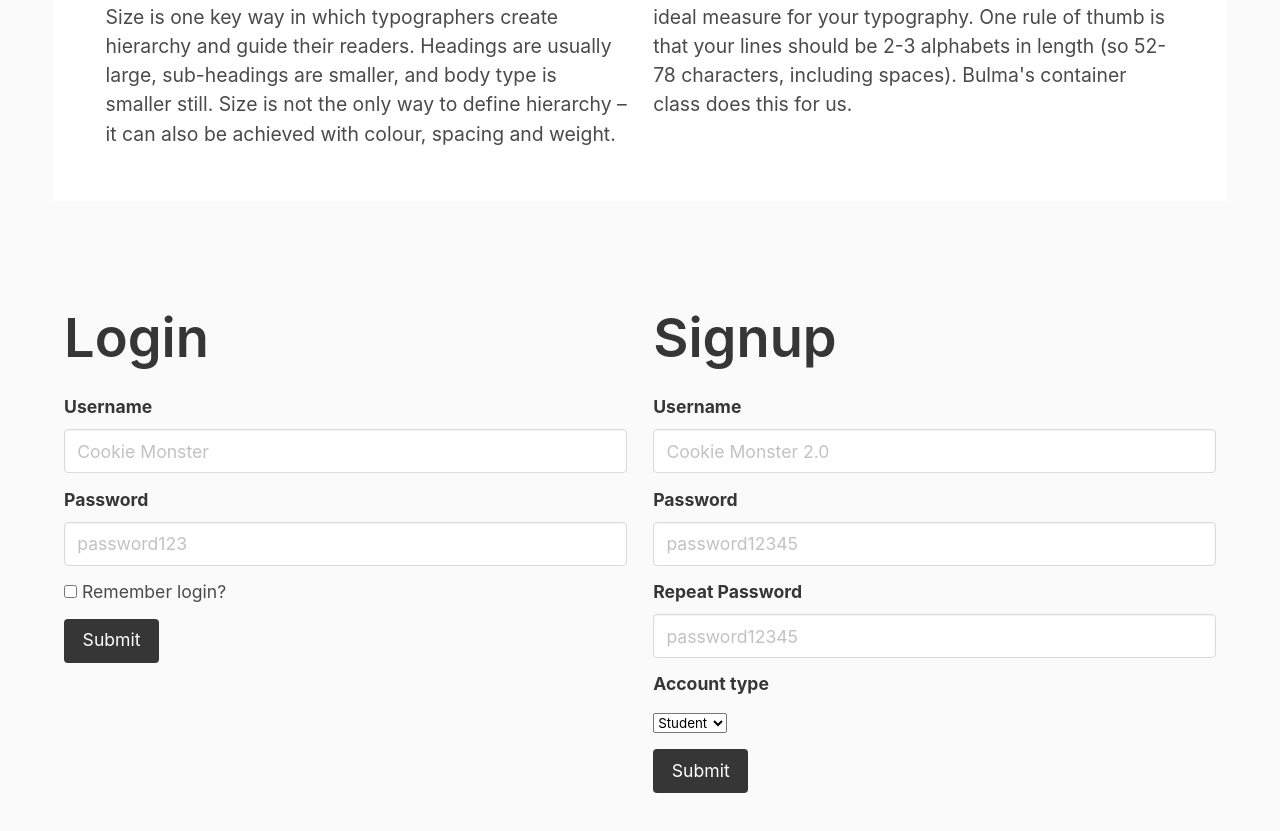
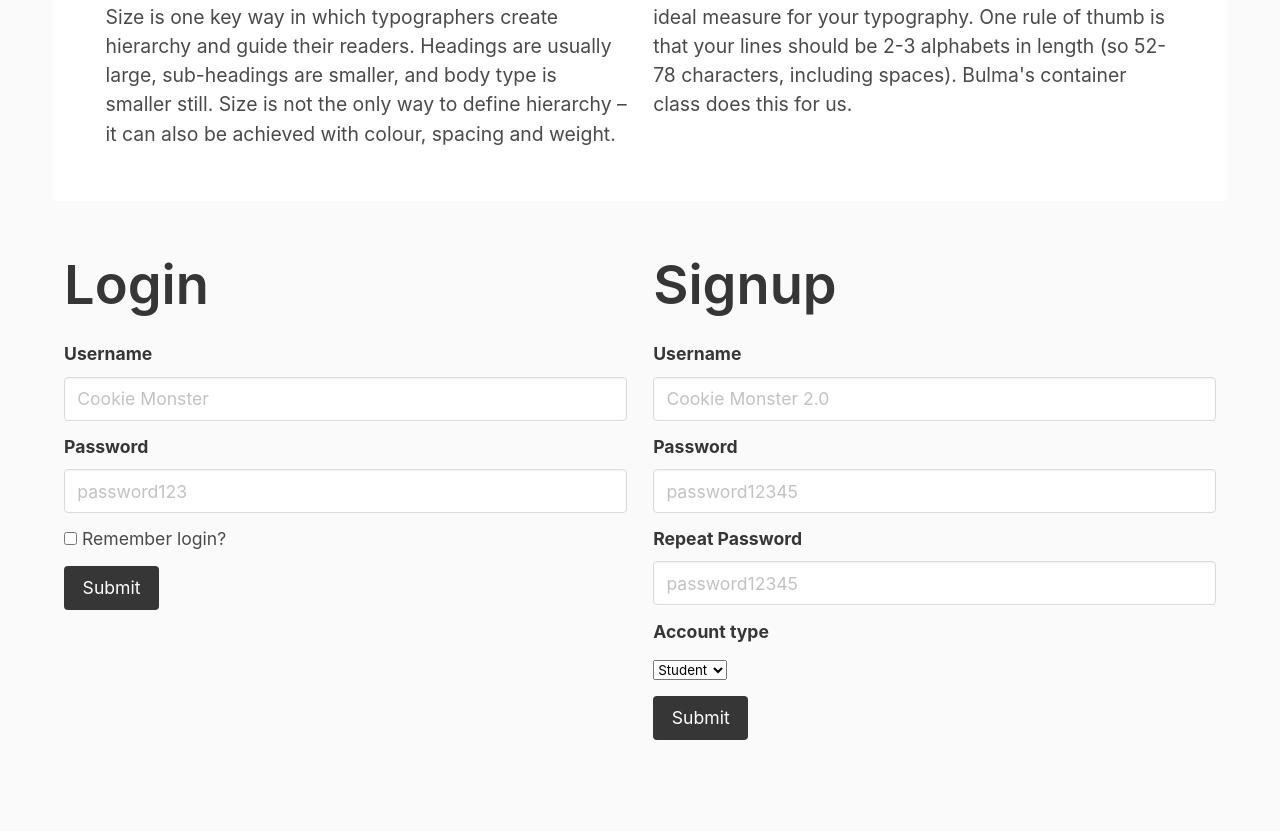
Before and after one commit to jdmar3-comp426/a02-JaredECohen, a website: page index.html in a window 1280 px wide. Shown: the part 3417-4248 px from the top of the page. After the commit the page ends 4170 px from the top, so only its background shows below. Drawn offline with nearby package versions, Linux system fonts and the light colour scheme; a web font is replaced by a local one.

Commit message:
line 154

```diff
--- a/index.html
+++ b/index.html
@@ -151,7 +151,7 @@
         </div>
     </div>
 </section>
-<section class="section">
+<section class="content">
     <div class="container">
         <div class="columns">
             <div class="column">
```
